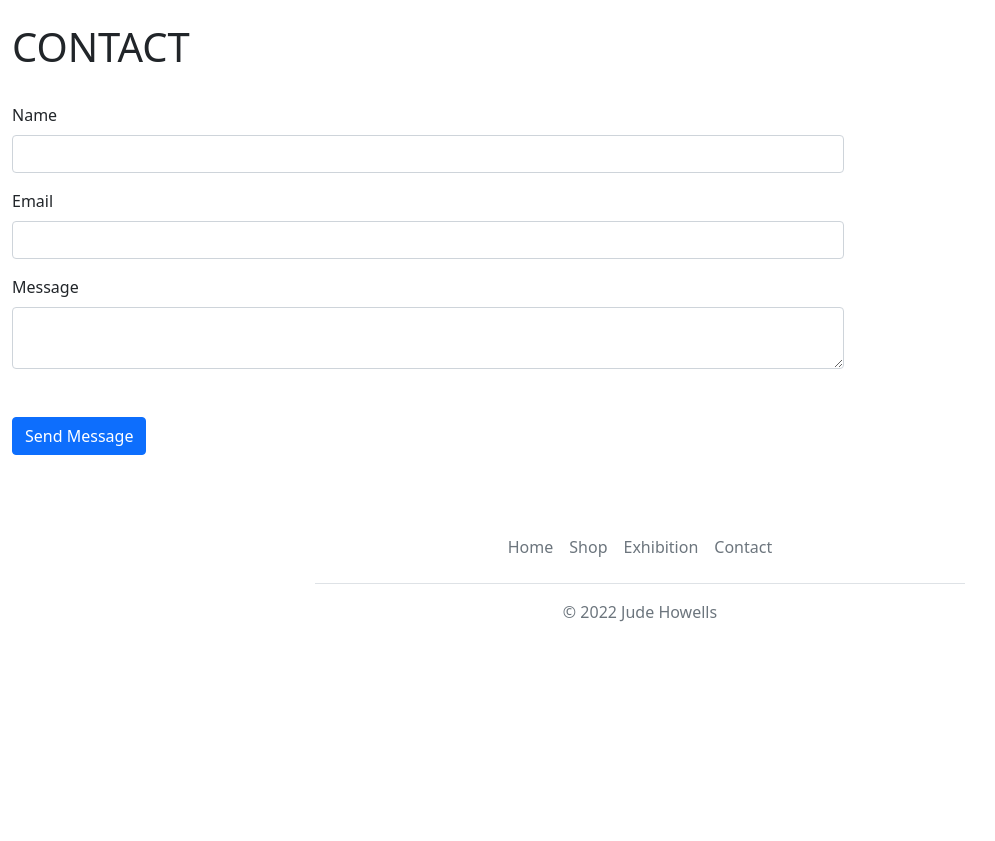
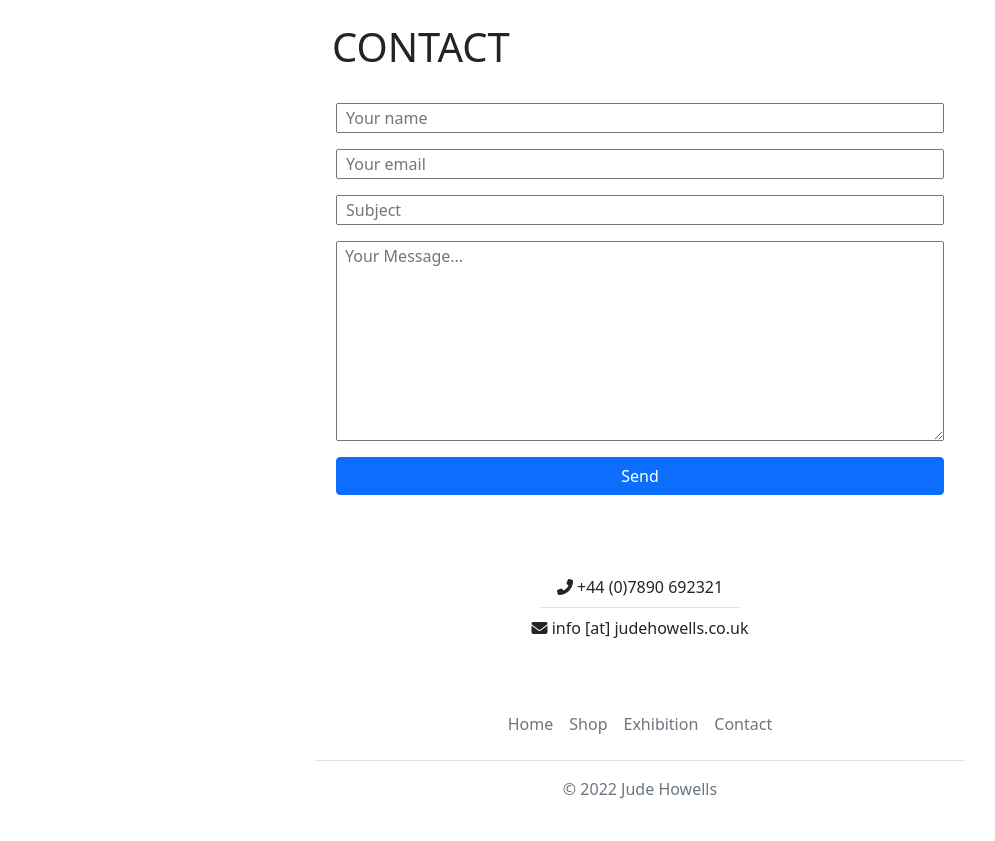
Before and after one commit to liamthetate/jhp, a Django app: page /contact/ in a window 1280 px wide. Shown: the part 49-890 px from the top of the page, without its empty margins (0-995 px from the left). Before the commit the page ends 671 px from the top, so only its background shows below. Run offline with Django 3.2, Linux system fonts and the light colour scheme; some libraries are stand-ins or nearby versions.

Commit message:
got contact page working with emailjs, added favicon, redid exhibition page to same style as contatc, added a heart toggle UI (doesn;t actually sVE ITEM though)

```diff
--- a/contact/static/contact/js/contact.js
+++ b/contact/static/contact/js/contact.js
@@ -1,20 +1,16 @@
-// Example starter JavaScript for disabling form submissions if there are invalid fields
-(function () {
-    'use strict'
 
-    // Fetch all the forms we want to apply custom Bootstrap validation styles to
-    var forms = document.querySelectorAll('.needs-validation')
-
-    // Loop over them and prevent submission
-    Array.prototype.slice.call(forms)
-      .forEach(function (form) {
-        form.addEventListener('submit', function (event) {
-          if (!form.checkValidity()) {
-            event.preventDefault()
-            event.stopPropagation()
-          }
-
-          form.classList.add('was-validated')
-        }, false)
-      })
-  })()
+function sendMail(contactForm) {
+  emailjs.send("service_jhp", "template_jhp", {
+      "from_name": contactForm.name.value,
+      "from_email": contactForm.emailaddress.value,
+      "subject": contactForm.subject.value,
+      "message": contactForm.message.value,
+  })
+  .then(
+      alert("Message sent!"),
+      document.getElementById("submit-btn").disabled = true,
+      document.getElementById('contact-form').reset(),
+      document.getElementById("submit-btn").value = "Message sent!",
+  )
+  return false
+}
--- a/contact/templates/contact/contact.html
+++ b/contact/templates/contact/contact.html
@@ -1,42 +1,38 @@
 {% extends 'base.html' %}
 {% load static %}
 
+{% block extra_js %}
+<!-- CONTACT FORM SCRIPTS -->
+<script type="text/javascript" src="https://cdn.jsdelivr.net/npm/emailjs-com@2/dist/email.min.js"></script>
+<script type="text/javascript">
+    (function(){
+        emailjs.init("user_nm9oF3y1LaZ814oYB5jQQ");
+    })();
+</script>
+{% endblock %}
+
 {% block content %}
 <div class="container-fluid mt-5">
-    <h1 class="pt-4">CONTACT</h1>
 
+  <div class="row justify-content-center">
+    <div class="col-md-6">
+      <h1 class="pt-4">CONTACT</h1>
+      <form class="row g-3 mt-3 mx-1" id="contact-form" onsubmit="return sendMail(this);">
+          <input type="text" name="name" id="name" placeholder="Your name" required />
+          <input type="email" name="emailaddress" id="email_address" placeholder="Your email" required />
+          <input type="text" name="subject" id="subject" placeholder="Subject" required />
+          <textarea id="message" name="message" placeholder="Your Message..." style="min-height: 200px;" required></textarea>
+          <input type="submit" name="submit-btn" id="submit-btn" value="Send" class="mb-4 btn btn-primary" />
+      </form>
+    </div>
+  </div>
 
-<form class="row g-3 mt-3 needs-validation" novalidate>
-    <div class="col-md-8">
-      <label for="validationCustom01" class="form-label">Name</label>
-      <input type="text" class="form-control" id="validationCustom01" required>
-      <div class="valid-feedback">
-        Looks good!
-      </div>
-    </div>
-
-    <div class="col-md-8">
-      <label for="validationCustomUsername" class="form-label">Email</label>
-      <div class="input-group has-validation">
-        <input type="text" class="form-control" id="validationCustomUsername" aria-describedby="inputGroupPrepend" required>
-        <div class="invalid-feedback">
-          Please enter an email address.
-        </div>
-      </div>
-    </div>
-
-    <div class="col-md-8">
-      <label for="validationCustom05" class="form-label">Message</label>
-      <textarea type="text" class="form-control" id="validationCustom05" required></textarea>
-      <div class="invalid-feedback">
-        Message can't be blank!
-      </div>
-    </div>
-
-    <div class="col-12 mt-5 mb-5">
-      <button class="btn btn-primary" type="submit">Send Message</button>
-    </div>
-  </form>
+  <div class="my-5">
+    <ul class="list-group list-group-flush align-items-center">
+      <li class="list-group-item"><i class="fas fa-phone-alt"></i> +44 (0)7890 692321</li>
+      <li class="list-group-item"><i class="fas fa-envelope"></i> info [at] judehowells.co.uk</li>
+    </ul>
+  </div>
 
 </div>
 
--- a/templates/base.html
+++ b/templates/base.html
@@ -38,6 +38,7 @@
 {% endblock %}
 
 <title>{% block extra_title %}{% endblock %}</title>
+<link rel="icon" type="image/x-icon" href="/media/favicon.ico">
 </head>
 
 <body>
@@ -62,14 +63,6 @@
                           <a href="{% url 'contact' %}"><h4>CONTACT</h4></a>
                       </div>
                   </div>
-
-                  <div class="row position-absolute bottom-0">
-                      <div class="col mb-2">
-                          <a><p class="small-font">0123456789</p></a>
-                          <a><p class="small-font">info@judehowells.co.uk</p></a>
-                      </div>
-                  </div>
-
               </div>
             </div>
 
```
Also changed, not shown: exhibition/templates/exhibition/exhibition.html (+16 -7 lines), shop/static/shop/css/shop.css (+4 -15 lines), shop/templates/shop/shop.html (+10 -3 lines), db.sqlite3, media/favicon.ico (added).
